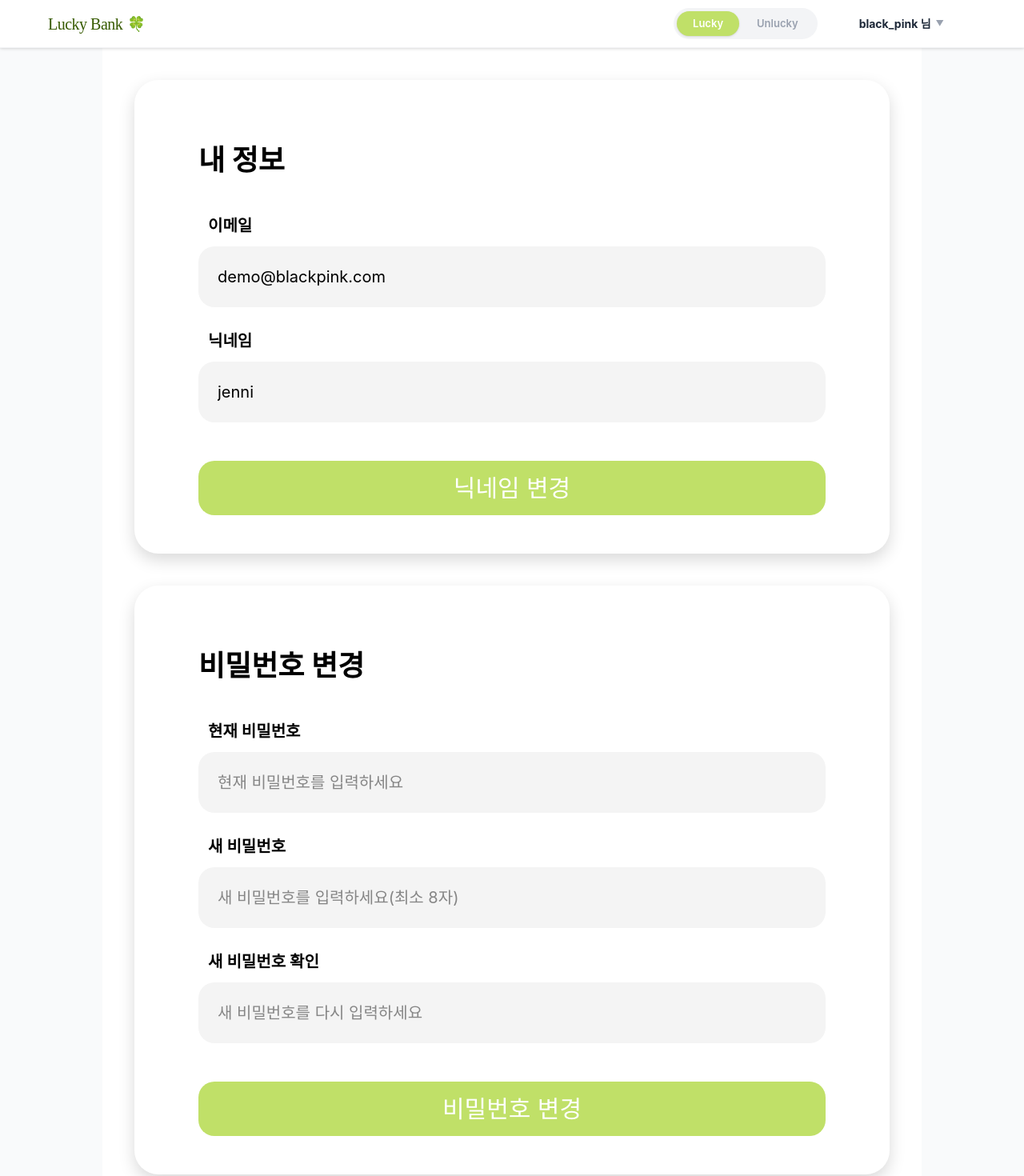
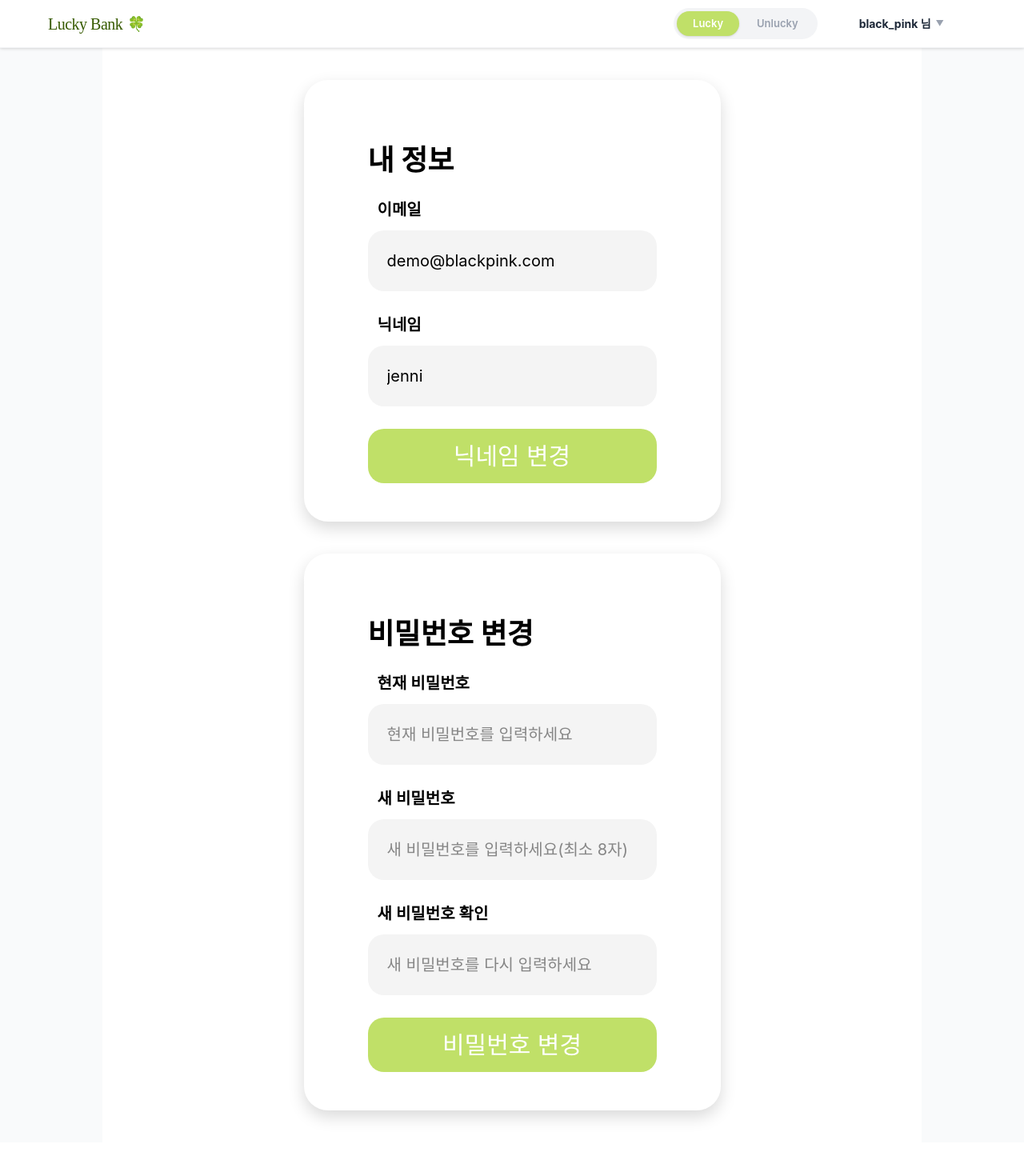
Before and after one commit to kb7-blackpink/Blackpink_AccountBook, a Vue app: page /settings in a window 1280 px wide. Shown: the top 1470 px of the page at 80% size. After the commit the page ends 1428 px from the top, so only its background shows below. Built offline with nearby package versions, Linux system fonts and the light colour scheme; data requests are answered from the project's data file; a web font is replaced by a local one.

Commit message:
feat: 로직 수정 및 에러 메시지 추가

```diff
--- a/src/pages/SettingsPage.vue
+++ b/src/pages/SettingsPage.vue
@@ -1,66 +1,86 @@
 <template>
-  <div class="flex flex-col gap-10">
+  <div class="flex w-full flex-col items-center justify-center gap-10">
     <BaseCard>
-      <div class="font-bold text-4xl">내 정보</div>
+      <div class="flex flex-col gap-7">
+        <h1 class="text-4xl font-bold">내 정보</h1>
 
         <div class="flex flex-col gap-7">
           <BaseInput
             id="email"
+            v-model="email"
             label="이메일"
             type="email"
             placeholder="이메일"
-          v-model="email"
             :disabled="true"
+            autocomplete="email"
           />
+
           <BaseInput
             id="name"
+            v-model="name"
             label="닉네임"
             type="text"
             placeholder="닉네임"
-          v-model="name"
             :disabled="false"
+            autocomplete="nickname"
           />
         </div>
 
         <BaseButton text="닉네임 변경" @click="handleUpdateNickname" />
+      </div>
     </BaseCard>
 
     <BaseCard>
-      <div class="font-bold text-4xl">비밀번호 변경</div>
+      <form class="flex flex-col gap-7" @submit.prevent="handleUpdatePassword">
+        <h2 class="text-4xl font-bold">비밀번호 변경</h2>
 
         <div class="flex flex-col gap-7">
           <BaseInput
             id="current-password"
+            v-model="currentPassword"
             label="현재 비밀번호"
             type="password"
             placeholder="현재 비밀번호를 입력하세요"
-          v-model="currentPassword"
+            autocomplete="current-password"
           />
 
           <BaseInput
             id="new-password"
+            v-model="newPassword"
             label="새 비밀번호"
             type="password"
             placeholder="새 비밀번호를 입력하세요(최소 8자)"
-          v-model="newPassword"
+            autocomplete="new-password"
           />
 
+          <div>
             <BaseInput
               id="new-password-confirm"
+              v-model="newPasswordConfirm"
               label="새 비밀번호 확인"
               type="password"
               placeholder="새 비밀번호를 다시 입력하세요"
-          v-model="newPasswordConfirm"
+              autocomplete="new-password"
             />
+
+            <p v-if="passwordError" class="mt-1 ml-3 text-sm text-[#FF6B6B]">
+              {{ passwordError }}
+            </p>
+          </div>
         </div>
 
-      <BaseButton text="비밀번호 변경" @click="handleUpdatePassword" />
+        <BaseButton
+          text="비밀번호 변경"
+          type="submit"
+          :disabled="!currentPassword || !newPassword || !newPasswordConfirm"
+        />
+      </form>
     </BaseCard>
   </div>
 </template>
 
 <script setup>
-import { ref } from 'vue';
+import { ref, watch } from 'vue';
 import BaseButton from '@/components/common/BaseButton.vue';
 import BaseCard from '@/components/common/BaseCard.vue';
 import BaseInput from '@/components/common/BaseInput.vue';
@@ -70,13 +90,28 @@ const name = ref('jenni');
 const currentPassword = ref('');
 const newPassword = ref('');
 const newPasswordConfirm = ref('');
+const passwordError = ref('');
+
+watch([newPassword, newPasswordConfirm], () => {
+  passwordError.value = '';
+});
 
 const handleUpdateNickname = () => {
-  console.log('닉네임 변경');
+  console.log('닉네임 변경', name.value);
 };
 
 const handleUpdatePassword = () => {
-  console.log('비밀번호 변경');
+  if (newPassword.value !== newPasswordConfirm.value) {
+    passwordError.value = '새 비밀번호가 일치하지 않습니다.';
+    return;
+  }
+
+  passwordError.value = '';
+
+  console.log('비밀번호 변경', {
+    currentPassword: currentPassword.value,
+    newPassword: newPassword.value,
+  });
 };
 </script>
 
```
Lines whose indentation alone changed are shown as unchanged.
